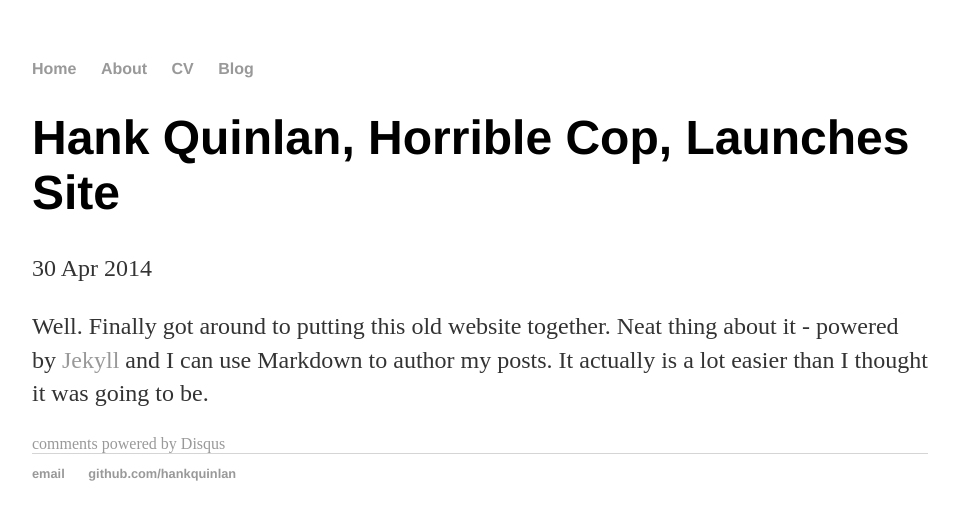
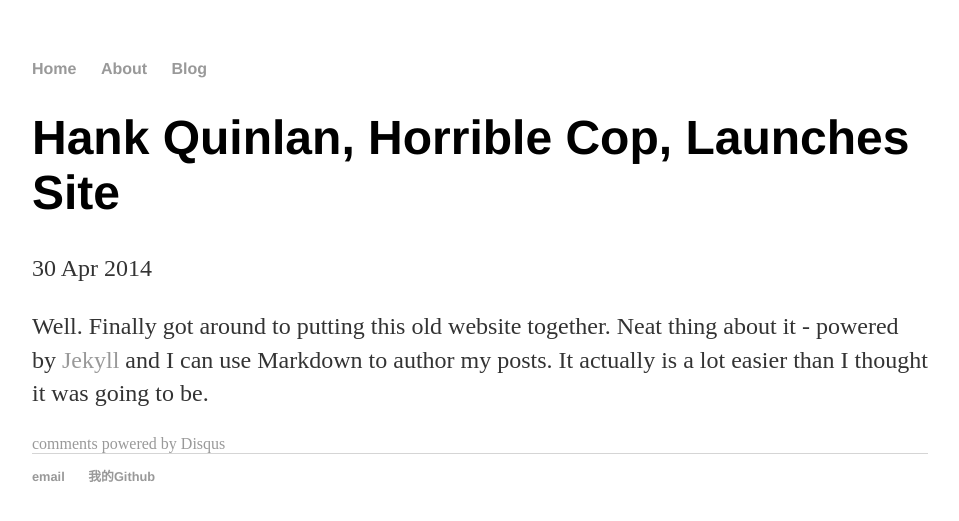
Before and after one commit to alexnkc/gadgetzine, a Jekyll site: the page built from _posts/2014-04-30-hank-quinlan-site-launched.md, in a window 1280 px wide. Shown: the top 521 px of the page, without its empty margins (160-1119 px from the left). Built offline with Jekyll 4.4.1, drawn with Linux system fonts in a browser that asks for light colours; comment, search, counter and statistics services are not loaded.

Commit message:
Update default.html

```diff
--- a/_layouts/default.html
+++ b/_layouts/default.html
@@ -17,7 +17,6 @@
 	    		<ul>
 	        		<li><a href="/">Home</a></li>
 		        	<li><a href="/about">About</a></li>
-	        		<li><a href="/cv">CV</a></li>
 	        		<li><a href="/blog">Blog</a></li>
 	    		</ul>
 			</nav>
@@ -28,8 +27,8 @@
 			</div><!-- /.container -->
 			<footer>
 	    		<ul>
-	        		<li><a href="mailto:hankquinlanhub@gmail.com">email</a></li>
-	        		<li><a href="https://github.com/hankquinlan">github.com/hankquinlan</a></li>
+	        		<li><a href="mailto:ankc1105@gmail.com">email</a></li>
+	        		<li><a href="https://github.com/alexnkc">我的Github</a></li>
 				</ul>
 			</footer>
 		</body>
```
